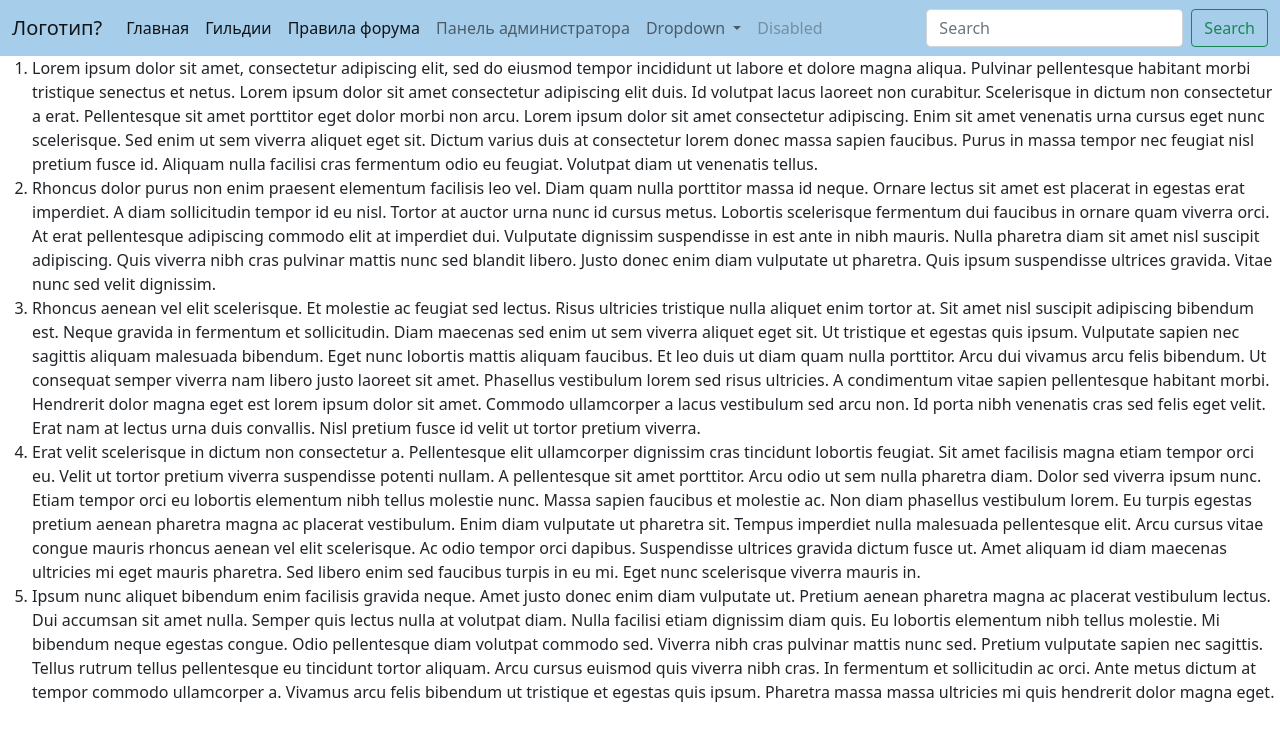
After one commit to alex-artamonov/witebord, a Django app: page /rules in a window 1280 px wide. The commit adds this page. Shown: the top 741 px of the page. Run offline with Django 4.2, Linux system fonts and the light colour scheme.

Commit message:
add rules page + service function to generate random text for ads

```diff
--- /dev/null
+++ b/ads/templates/ads/rules.html
@@ -0,0 +1,10 @@
+{% extends 'Witebord/base.html' %}
+{% block content %}
+<ol>
+	<li>Lorem ipsum dolor sit amet, consectetur adipiscing elit, sed do eiusmod tempor incididunt ut labore et dolore magna aliqua. Pulvinar pellentesque habitant morbi tristique senectus et netus. Lorem ipsum dolor sit amet consectetur adipiscing elit duis. Id volutpat lacus laoreet non curabitur. Scelerisque in dictum non consectetur a erat. Pellentesque sit amet porttitor eget dolor morbi non arcu. Lorem ipsum dolor sit amet consectetur adipiscing. Enim sit amet venenatis urna cursus eget nunc scelerisque. Sed enim ut sem viverra aliquet eget sit. Dictum varius duis at consectetur lorem donec massa sapien faucibus. Purus in massa tempor nec feugiat nisl pretium fusce id. Aliquam nulla facilisi cras fermentum odio eu feugiat. Volutpat diam ut venenatis tellus.</li>
+	<li>Rhoncus dolor purus non enim praesent elementum facilisis leo vel. Diam quam nulla porttitor massa id neque. Ornare lectus sit amet est placerat in egestas erat imperdiet. A diam sollicitudin tempor id eu nisl. Tortor at auctor urna nunc id cursus metus. Lobortis scelerisque fermentum dui faucibus in ornare quam viverra orci. At erat pellentesque adipiscing commodo elit at imperdiet dui. Vulputate dignissim suspendisse in est ante in nibh mauris. Nulla pharetra diam sit amet nisl suscipit adipiscing. Quis viverra nibh cras pulvinar mattis nunc sed blandit libero. Justo donec enim diam vulputate ut pharetra. Quis ipsum suspendisse ultrices gravida. Vitae nunc sed velit dignissim.</li>
+	<li>Rhoncus aenean vel elit scelerisque. Et molestie ac feugiat sed lectus. Risus ultricies tristique nulla aliquet enim tortor at. Sit amet nisl suscipit adipiscing bibendum est. Neque gravida in fermentum et sollicitudin. Diam maecenas sed enim ut sem viverra aliquet eget sit. Ut tristique et egestas quis ipsum. Vulputate sapien nec sagittis aliquam malesuada bibendum. Eget nunc lobortis mattis aliquam faucibus. Et leo duis ut diam quam nulla porttitor. Arcu dui vivamus arcu felis bibendum. Ut consequat semper viverra nam libero justo laoreet sit amet. Phasellus vestibulum lorem sed risus ultricies. A condimentum vitae sapien pellentesque habitant morbi. Hendrerit dolor magna eget est lorem ipsum dolor sit amet. Commodo ullamcorper a lacus vestibulum sed arcu non. Id porta nibh venenatis cras sed felis eget velit. Erat nam at lectus urna duis convallis. Nisl pretium fusce id velit ut tortor pretium viverra.</li>
+	<li>Erat velit scelerisque in dictum non consectetur a. Pellentesque elit ullamcorper dignissim cras tincidunt lobortis feugiat. Sit amet facilisis magna etiam tempor orci eu. Velit ut tortor pretium viverra suspendisse potenti nullam. A pellentesque sit amet porttitor. Arcu odio ut sem nulla pharetra diam. Dolor sed viverra ipsum nunc. Etiam tempor orci eu lobortis elementum nibh tellus molestie nunc. Massa sapien faucibus et molestie ac. Non diam phasellus vestibulum lorem. Eu turpis egestas pretium aenean pharetra magna ac placerat vestibulum. Enim diam vulputate ut pharetra sit. Tempus imperdiet nulla malesuada pellentesque elit. Arcu cursus vitae congue mauris rhoncus aenean vel elit scelerisque. Ac odio tempor orci dapibus. Suspendisse ultrices gravida dictum fusce ut. Amet aliquam id diam maecenas ultricies mi eget mauris pharetra. Sed libero enim sed faucibus turpis in eu mi. Eget nunc scelerisque viverra mauris in.</li>
+	<li>Ipsum nunc aliquet bibendum enim facilisis gravida neque. Amet justo donec enim diam vulputate ut. Pretium aenean pharetra magna ac placerat vestibulum lectus. Dui accumsan sit amet nulla. Semper quis lectus nulla at volutpat diam. Nulla facilisi etiam dignissim diam quis. Eu lobortis elementum nibh tellus molestie. Mi bibendum neque egestas congue. Odio pellentesque diam volutpat commodo sed. Viverra nibh cras pulvinar mattis nunc sed. Pretium vulputate sapien nec sagittis. Tellus rutrum tellus pellentesque eu tincidunt tortor aliquam. Arcu cursus euismod quis viverra nibh cras. In fermentum et sollicitudin ac orci. Ante metus dictum at tempor commodo ullamcorper a. Vivamus arcu felis bibendum ut tristique et egestas quis ipsum. Pharetra massa massa ultricies mi quis hendrerit dolor magna eget.</li>
+</ol>
+{% endblock content %}
--- a/ads/urls.py
+++ b/ads/urls.py
@@ -7,4 +7,5 @@ urlpatterns = [
     path('ads/<int:ad_id>', av.ad_detail, name='ad_detail'),
     path('guilds', av.GuildsListView.as_view(), name='guilds_list'),
     path('guilds/<int:pk>', av.GuildDetailView.as_view(), name='guild_detail'),
+    path('rules', av.rules, name='rules' ),
 ]
--- a/ads/views.py
+++ b/ads/views.py
@@ -34,3 +34,7 @@ class GuildDetailView(DetailView):
     model = ads.Guild
     template_name = 'ads/guild.html'
     context_object_name = 'guild'
+
+
+def rules(request):
+    return render(request,'ads/rules.html')
--- a/templates/inc/_navbar.html
+++ b/templates/inc/_navbar.html
@@ -13,6 +13,9 @@
           </li>
           <li class="nav-item">
             <a class="nav-link active" href="{% url 'guilds_list' %}">Гильдии</a>
+          </li>
+          <li class="nav-item">
+            <a class="nav-link active" href="{% url 'rules' %}">Правила форума</a>
           </li>
           <li class="nav-item">
             <a class="nav-link" href="/admin/">Панель администратора</a>
```
Also changed, not shown: utils/funs.py (added, +9 -0 lines), db.sqlite3, 1 other file.
